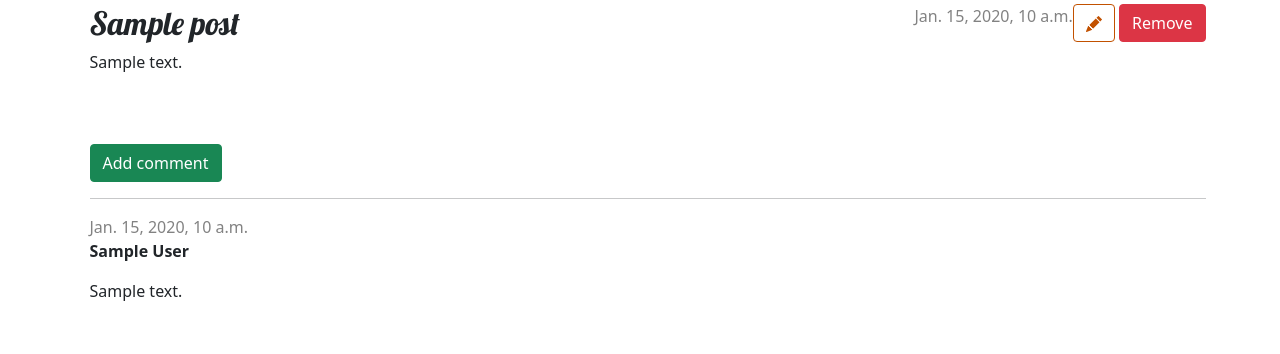
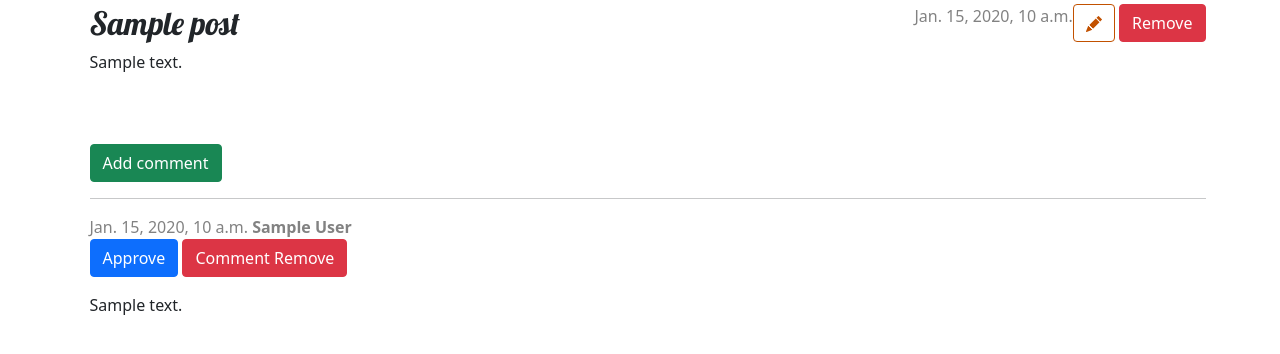
Before and after one commit to majid-757/test_blog, a Django app: page /post/1/ in a window 1280 px wide. Shown: the part 142-496 px from the top of the page. Run offline with Django 3.2, Linux system fonts and the light colour scheme; a user stored in the database is signed in; tables that the repository leaves empty hold one stand-in row (values such as "Sample post").

Commit message:
Setting up approved comments and remove comments

```diff
--- a/blog/models.py
+++ b/blog/models.py
@@ -34,7 +34,7 @@ class Comment(models.Model):
 
 
     def approve(self):
-        self.approve_comment = True
+        self.approved_comment = True
         self.save()
 
 
@@ -44,5 +44,6 @@ class Comment(models.Model):
 
 
 
-    def approve_comments(self):
-        return self.comments.filter(approve_comment=True)
+    def approved_comments(self):
+
+        return self.comments.filter(approved_comment=True)
--- a/blog/views.py
+++ b/blog/views.py
@@ -2,7 +2,7 @@ from django.shortcuts import render, get_object_or_404, redirect
 from django.utils import timezone
 from django.contrib.auth.decorators import login_required
 
-from .models import Post
+from .models import Post, Comment
 from .forms import PostForm, CommentForm
 
 
--- a/templates/blog/add_comment_to_post.html
+++ b/templates/blog/add_comment_to_post.html
@@ -12,7 +12,7 @@
         {{ form.as_p }}
 
 
-        <button type="submit" class="save btn btn-default">Send</button>
+        <button type="submit" class="save btn btn-primary">Send</button>
 
     </form>
 {% endblock %}
--- a/templates/blog/post_detail.html
+++ b/templates/blog/post_detail.html
@@ -42,19 +42,34 @@
 
     {% for comment in post.comments.all %}
         <hr>
-            <div class="comments">
-                <div class="date">
-                    {{ comment.created_date }}
-                </div>
+        <div class="comments">
+            <div class="date">
+                {{ comment.created_date }}
                 <strong>{{ comment.author }}</strong>
-                <p>{{ comment.text|linebreaks }}</p>
             </div>
+        {% if user.is_authenticated %}
+
+            {% if not comment.approved_comment %}
+
+                <a class="btn btn-primary" href="{% url 'blog:comment_approve' pk=comment.pk %}">Comment Approve</a>
+
+            {% else %}
+
+                <a class="btn btn-primary href="#">
+                    Approve
+                </a>
+            {% endif %}
+
+            <a class="btn btn-danger" href="{% url 'blog:comment_remove' pk=comment.pk %}">Comment Remove</a>
+        {% endif %}
+
+            <p>{{ comment.text|linebreaks }}</p>
+        </div>
     {% empty %}
-            </hr>
+        </hr>
 
             <p>No comments here yet :(</p>
 
     {% endfor %}
 
-
 {% endblock content %}
```
